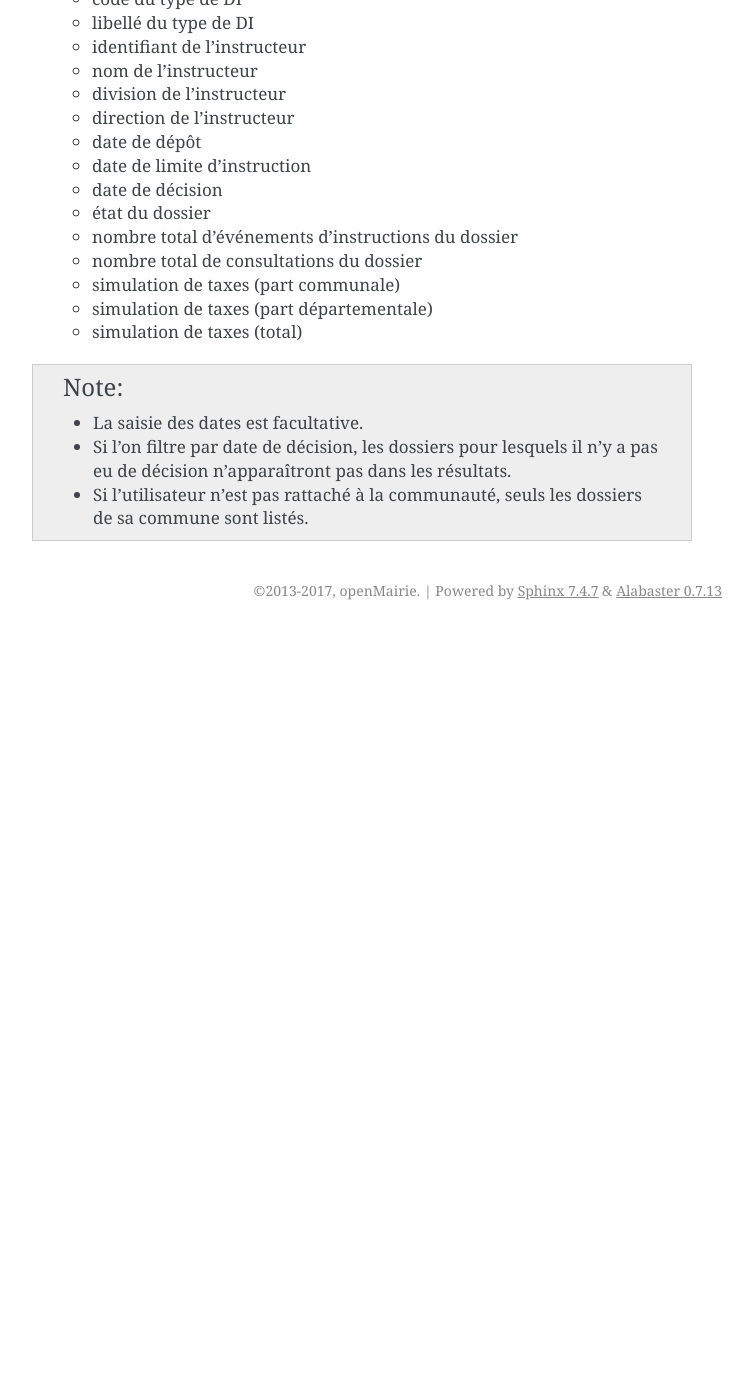
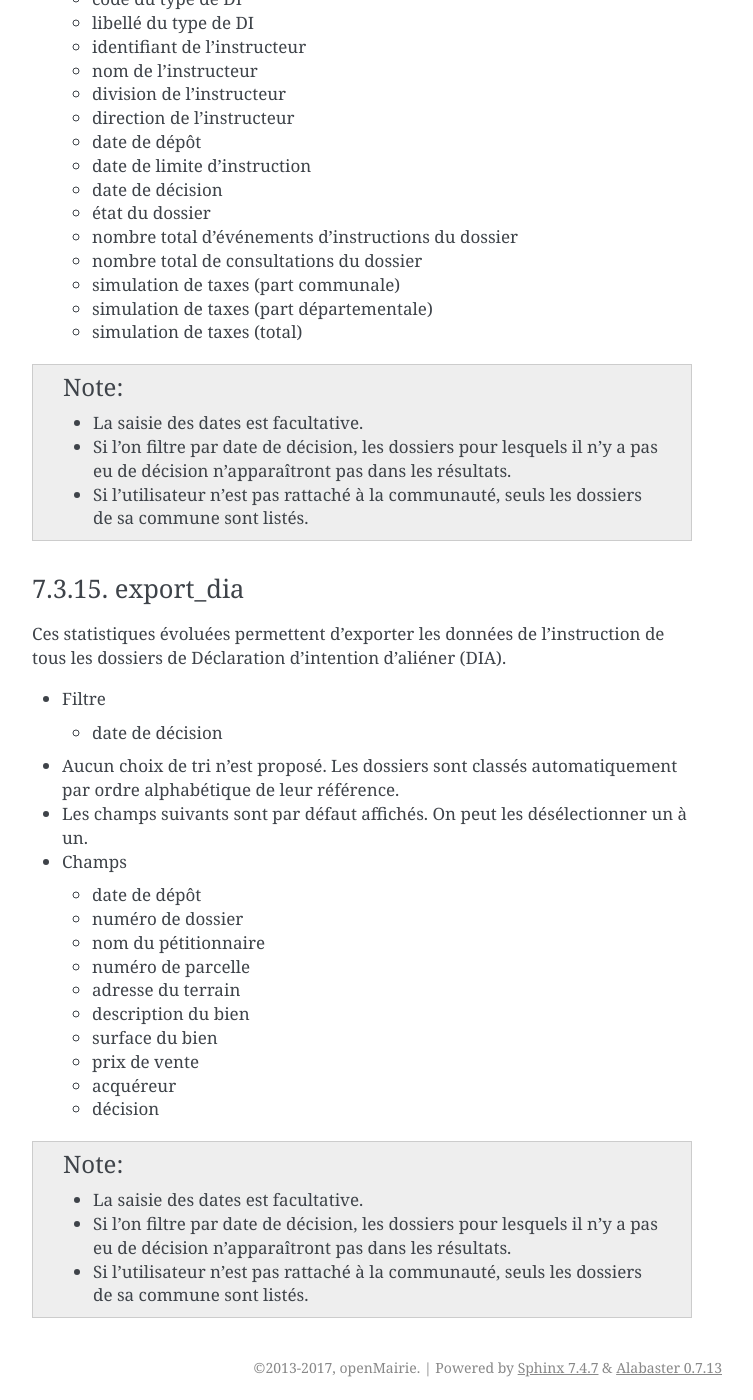
Before and after one commit to mpavaux/openads-documentation, a Sphinx documentation site: the page built from source/manuel_utilisateur/export_import.rst, in a window 1280 px wide and 1400 px high, scrolled down 15912 px. Shown: the whole window, without its empty margins (388-1141 px from the left). Built offline with Sphinx 7.4.7, drawn with Linux system fonts in a browser that asks for light colours; before the commit the page ends 16542 px from its top, so only the background shows below that.

Commit message:
Rédaction de la partie export_dia dans export_import

```diff
--- a/source/manuel_utilisateur/export_import.rst
+++ b/source/manuel_utilisateur/export_import.rst
@@ -743,3 +743,37 @@
   * La saisie des dates est facultative.
   * Si l'on filtre par date de décision, les dossiers pour lesquels il n'y a pas eu de décision n'apparaîtront pas dans les résultats.
   * Si l'utilisateur n'est pas rattaché à la communauté, seuls les dossiers de sa commune sont listés.
+
+
+==================
+export_dia
+==================
+
+Ces statistiques évoluées permettent d'exporter les données de l'instruction de tous les dossiers de Déclaration d'intention d'aliéner (DIA).
+
+* Filtre
+
+  * date de décision
+
+* Aucun choix de tri n'est proposé. Les dossiers sont classés automatiquement par ordre alphabétique de leur référence.
+
+* Les champs suivants sont par défaut affichés. On peut les désélectionner un à un.
+
+* Champs
+
+  * date de dépôt
+  * numéro de dossier
+  * nom du pétitionnaire
+  * numéro de parcelle
+  * adresse du terrain
+  * description du bien
+  * surface du bien
+  * prix de vente
+  * acquéreur
+  * décision
+
+.. note::
+
+  * La saisie des dates est facultative.
+  * Si l'on filtre par date de décision, les dossiers pour lesquels il n'y a pas eu de décision n'apparaîtront pas dans les résultats.
+  * Si l'utilisateur n'est pas rattaché à la communauté, seuls les dossiers de sa commune sont listés.
```
